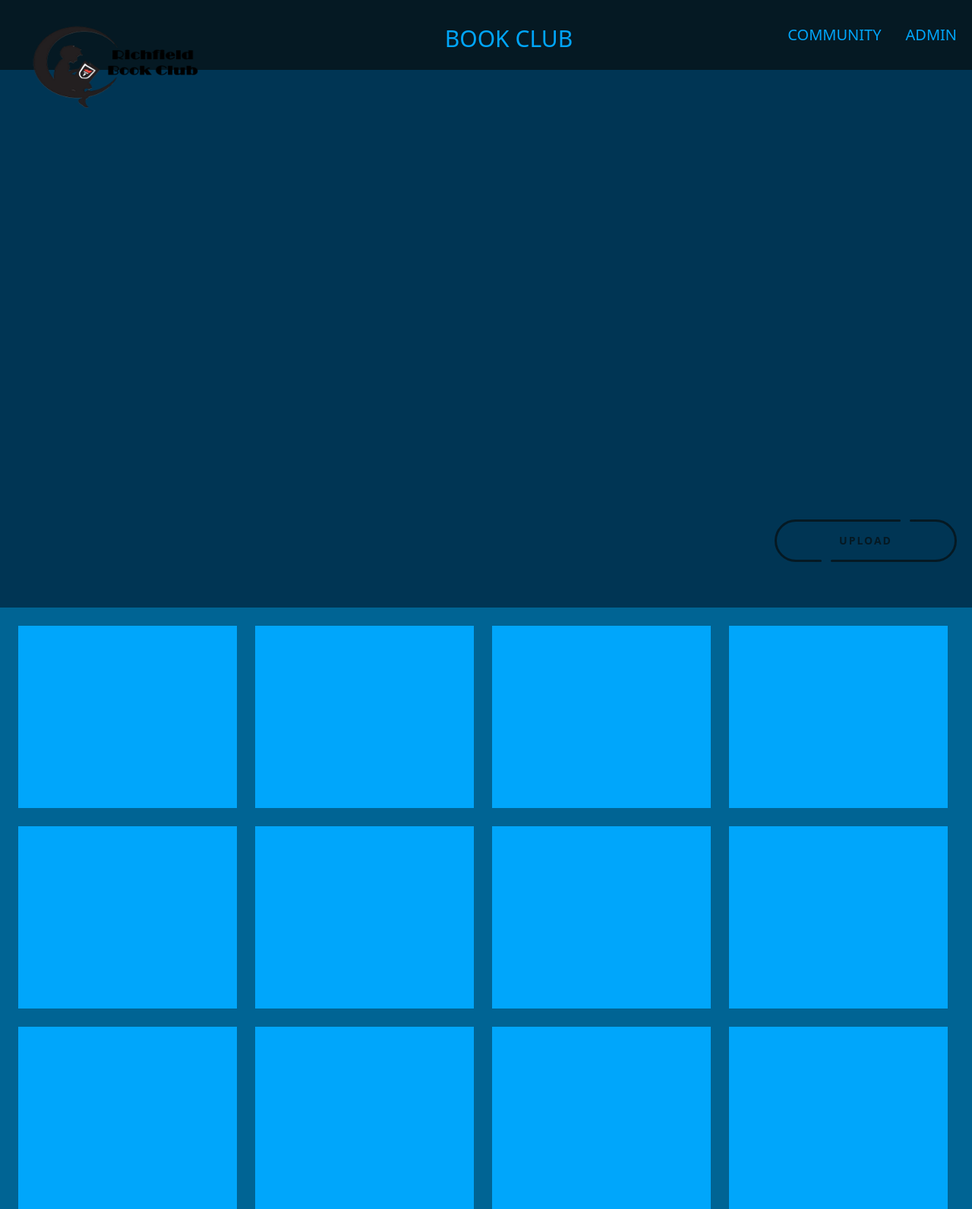
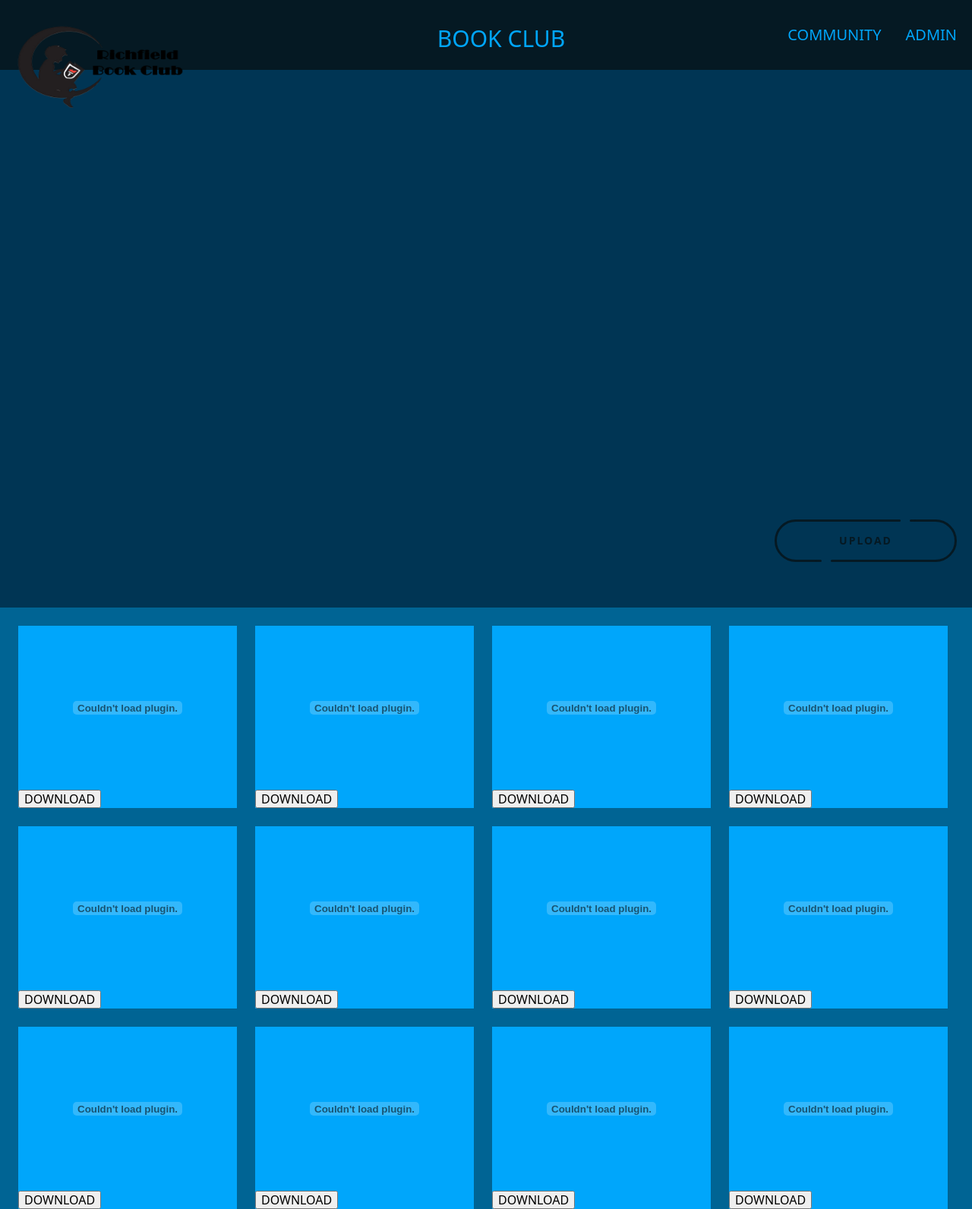
Before and after one commit to DeemTheDev/richfield-bookclub, a PHP site: page / in a window 1280 px wide. Shown: the whole page at 76% size. Run offline with PHP 8.4, Linux system fonts and the light colour scheme.

Commit message:
minor adjustments

```diff
--- a/website/css/index.css
+++ b/website/css/index.css
@@ -27,7 +27,7 @@ html{
 }
 .header__logo{
     position: absolute;
-    left: 20;
+    left: 0;
     right: 0;
     align-items: center;
     list-style: none;
--- /dev/null
+++ b/website/css/responsive.css
@@ -0,0 +1,19 @@
+/*TARGET -> LARGE LAPTOP SCREEN*/
+@media (min-width: 1440px){
+    .books__img embed{
+        height: 80%;
+    }
+}
+@media (max-width: 768px){
+    .header__img{
+        top: -10px;
+        left: -10px;
+        width: 50px;
+        height: 10vh;
+    }
+    .header__logolink{
+        text-decoration: none;
+        color: #dedede;
+        font-size: 3px;
+    }
+}
--- a/website/index.php
+++ b/website/index.php
@@ -3,6 +3,7 @@
     <meta charset="UTF-8">
     <meta name="viewport" content="width=device-width, initial-scale=1.0">
     <!--Please include this CSS file in all pages.-->
+    <link rel="stylesheet" href="responsive.css">
     <link rel="stylesheet" href="css/normalize.css">
     <link rel="stylesheet" href="css/index.css">
     <title>Home</title>
@@ -30,14 +31,19 @@
     <section class="books">
         <?php
             for($i = 1; $i <= 3; $i++){
-                echo "<div class='books__pdf'>
-                <div class='books__img'></div>
-                <div class='books__img'></div>
-                <div class='books__img'></div>
-                <div class='books__img'></div>
-            </div>";
+                echo "<div class='books__pdf'>";
+            for($z=1; $z <=4; $z++){
+                echo "<div class='books__img'>
+                <embed src='books/Atomic-Habits-old.pdf' height='90%' width='100%'>
+                <div class='books__download'><a href='books/Atomic-Habits-old.pdf'><button>DOWNLOAD</button></a></div>
+                </div>";
             }
+                 echo "</div>";
+        }
         ?>
+        <div class="bookdislplay">
+
+        </div>
         <div class="books__button">
             <a href="#" class="button">
                 <div class="button__line"></div>
```
Also changed, not shown: 2 other files.
